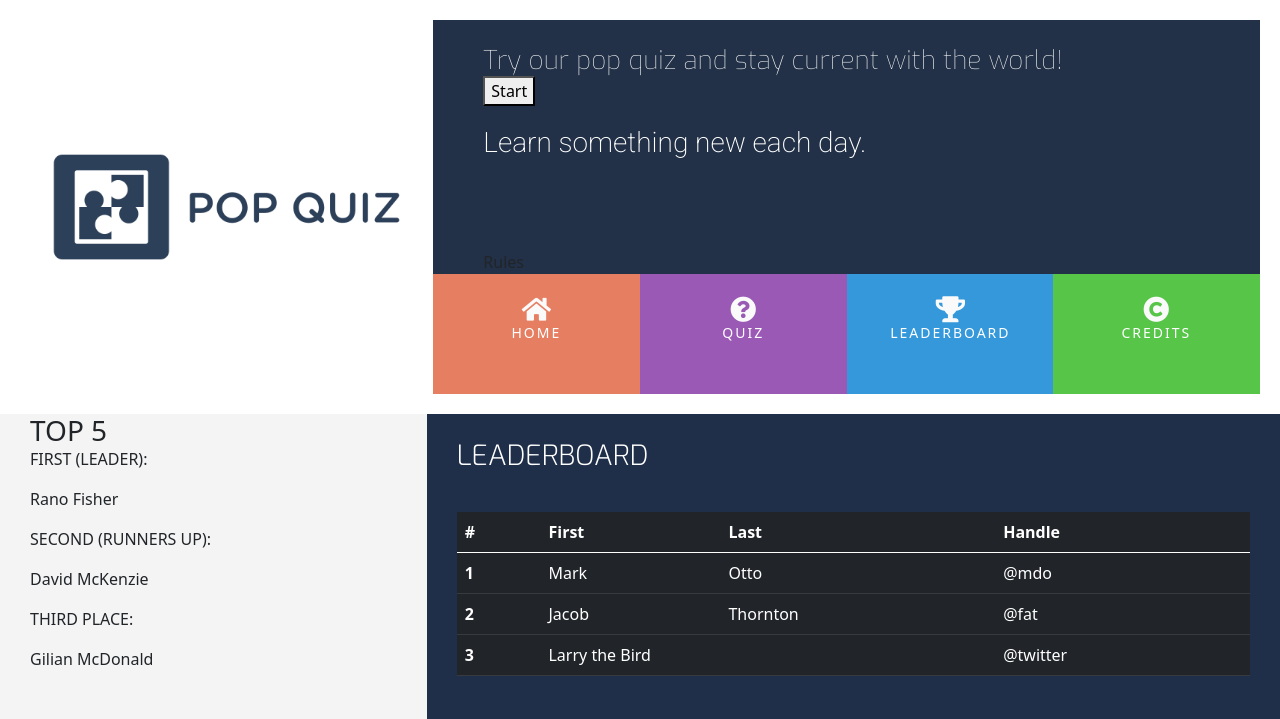
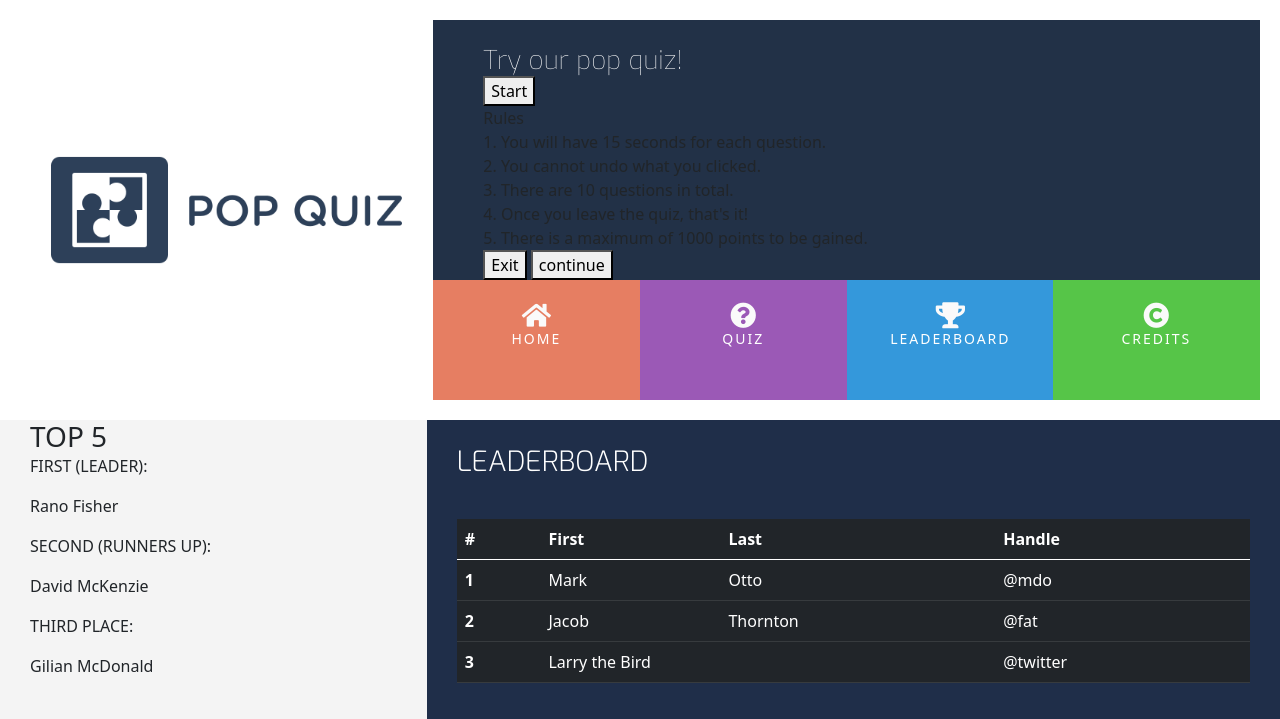
Before and after one commit to peanutbutterclassic/popquiz, a plain HTML site: page index.html in a window 1280 px wide. Shown: the top 719 px of the page. Drawn offline with nearby package versions, Linux system fonts and the light colour scheme.

Commit message:
Create exit quiz and continue quiz button

```diff
--- a/assets/css/style.css
+++ b/assets/css/style.css
@@ -150,14 +150,15 @@ header {
     color: #fff;
 }
 
-.title {
+/* Removed because no longer required since homepage format has changed */
+/* .title {
     font-family: "Roboto", sans-serif;
     font-weight: 200;
     font-size: 28px;
     margin-top: 20px;
     margin-bottom: 90px;
     color: #fff;
-}
+} */
 
 .list-inline-item:not(:last-child) {
     margin: 0;
--- a/index.html
+++ b/index.html
@@ -27,22 +27,31 @@
             <div class="col-md-8">
                 <div class="row g-0 bg-color-name-title">
                     <div class="col heading">
-                        <h1 class="name">Try our pop quiz and stay current with the world!</h1>
+                        <h1 class="name">Try our pop quiz!</h1>
 
                         <!-- start button -->
                         <div><button>Start</button></div>
-                        <h2 class="title">Learn something new each day.</h2>
+                        <!-- <h2 class="title">Learn something new each day.</h2> -->
                         <div>
-                        <!-- info -->
+
+                        <!-- quiz info -->
                         <div>
-                            <div>
-                                <span>Rules</span>
+                            <div class="rule-box">
+                                <span class="rule-title">Rules</span>
                             </div>
-                            <div><span></span></div>
-                            <div><span></span></div>
-                            <div><span></span></div>
-                            <div><span></span></div>
-                            <div><span></span></div>
+                            <div class="quiz-rule">
+                                <div class="rule">1. You will have 15 seconds for each question.<span></span></div>
+                                <div class="rule">2. You cannot undo what you clicked.<span></span></div>
+                                <div class="rule">3. There are 10 questions in total.<span></span></div>
+                                <div class="rule">4. Once you leave the quiz, that's it!<span></span></div>
+                                <div class="rule">5. There is a maximum of 1000 points to be gained.<span></span></div>
+                            </div>
+                            <div class="buttons">
+                                <button class="quit">Exit</button>
+                                <button class="quit">continue</button>
+                            </div>
+
+
                         </div>
                     </div>
                 </div>
```
